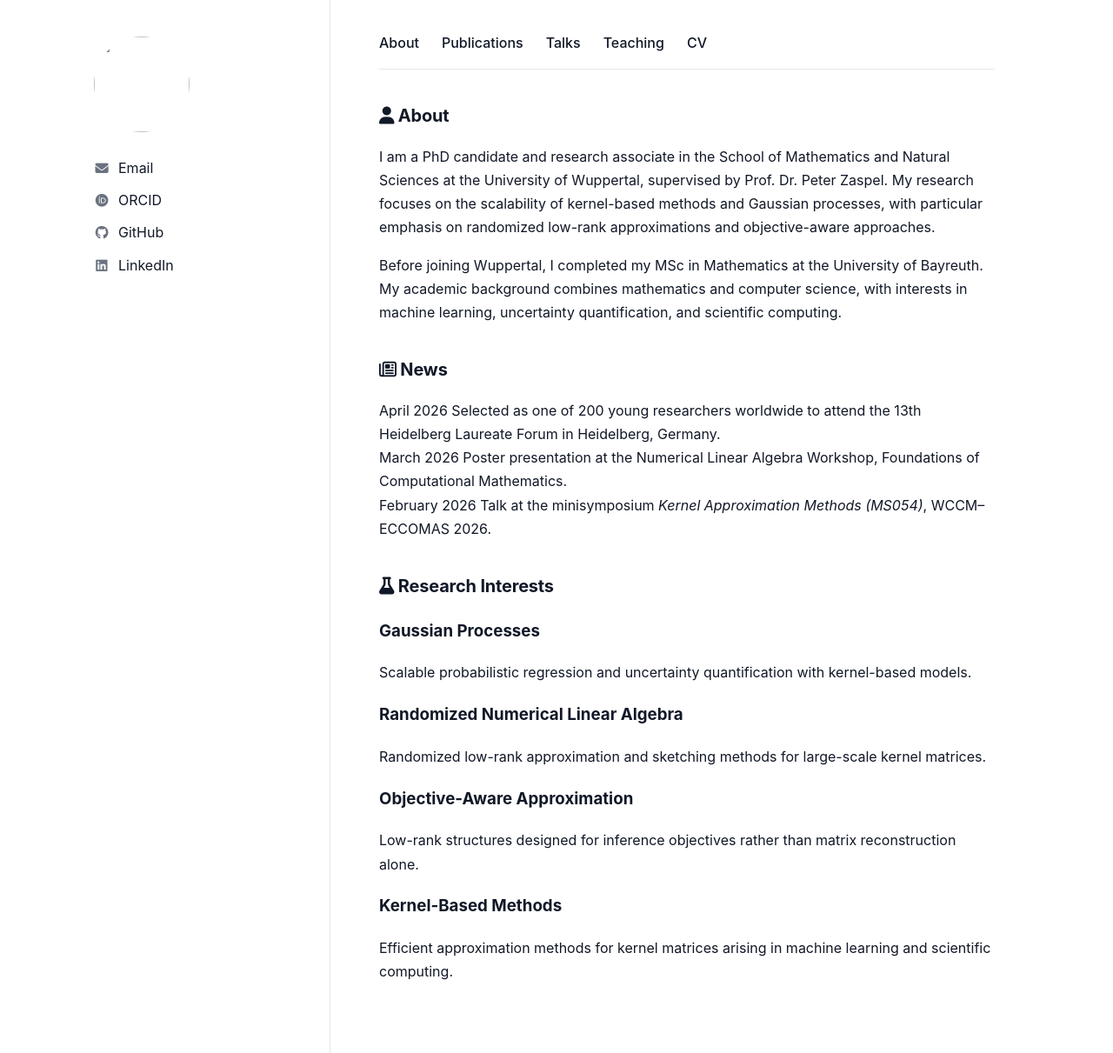
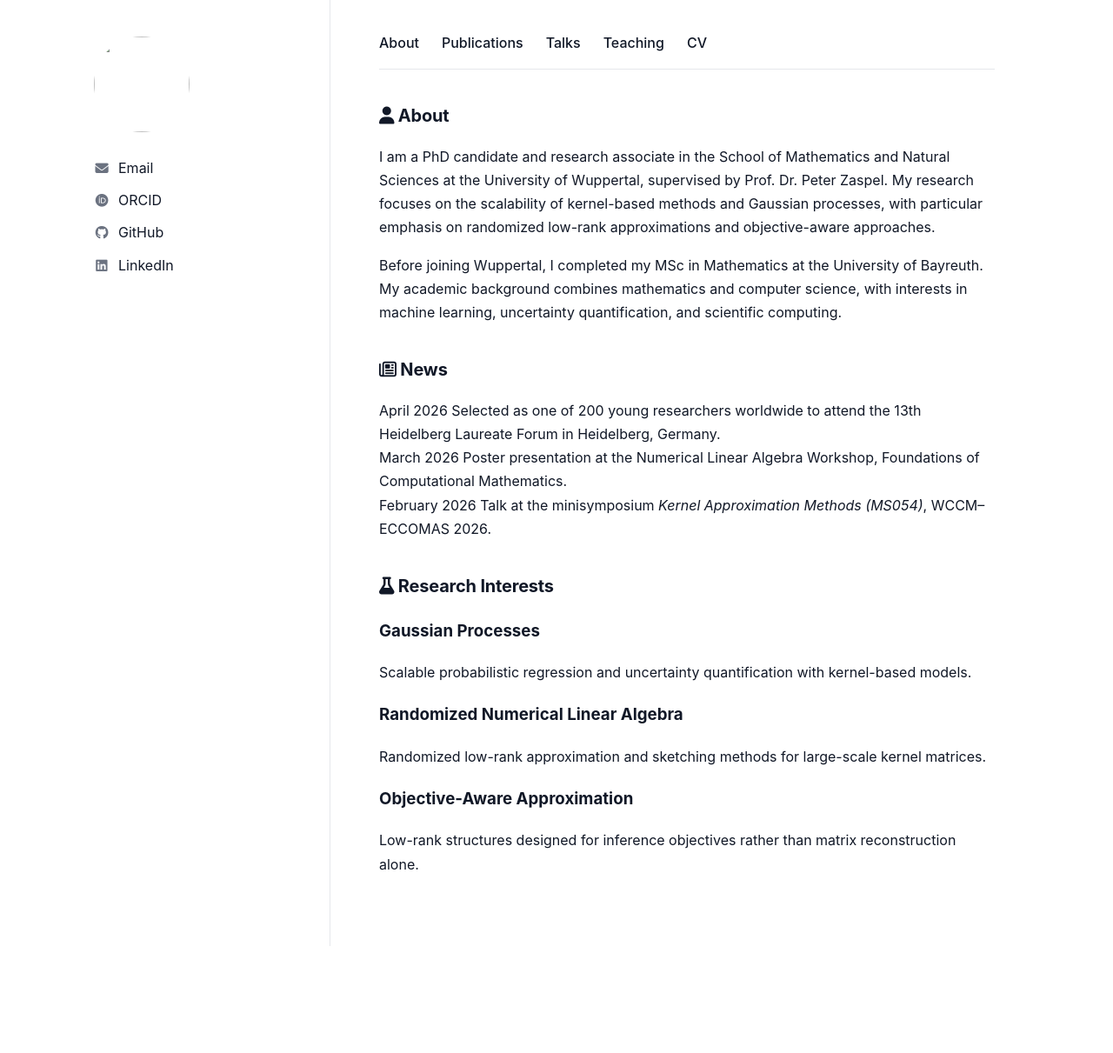
Before and after one commit to LouiseSchaub/louiseschaub.github.io, a Jekyll site: the page built from index.md, in a window 1280 px wide. Shown: the whole page at 87% size. Built offline with Jekyll 4.4.1, drawn with Linux system fonts in a browser that asks for light colours; after the commit the page ends 1088 px from its top, so only the background shows below that.

Commit message:
Update index.md

```diff
--- a/index.md
+++ b/index.md
@@ -50,9 +50,4 @@ Before joining Wuppertal, I completed my MSc in Mathematics at the University of
 <p>Low-rank structures designed for inference objectives rather than matrix reconstruction alone.</p>
 </div>
 
-<div class="research-card">
-<h3>Kernel-Based Methods</h3>
-<p>Efficient approximation methods for kernel matrices arising in machine learning and scientific computing.</p>
 </div>
-
-</div>
```
